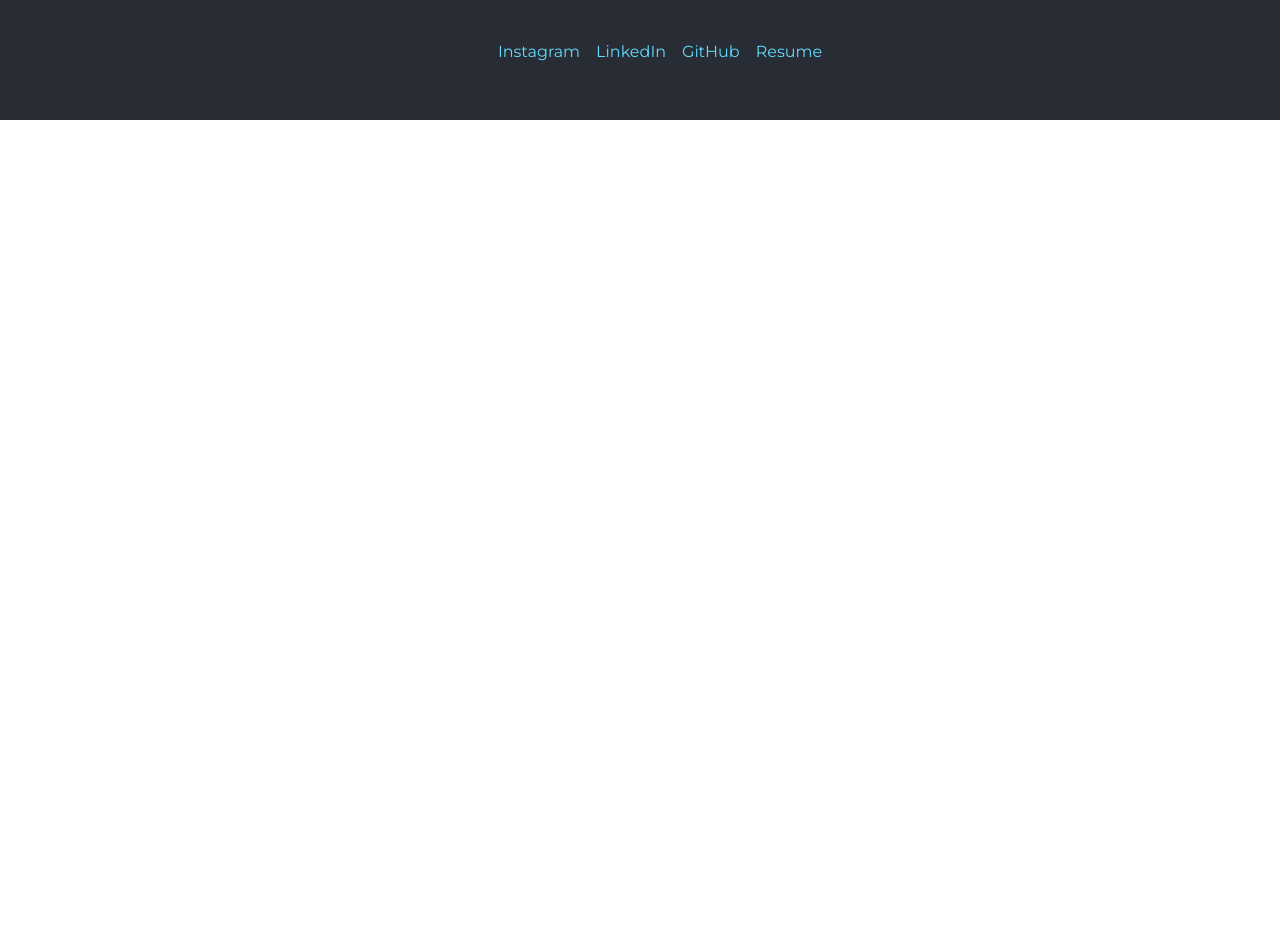
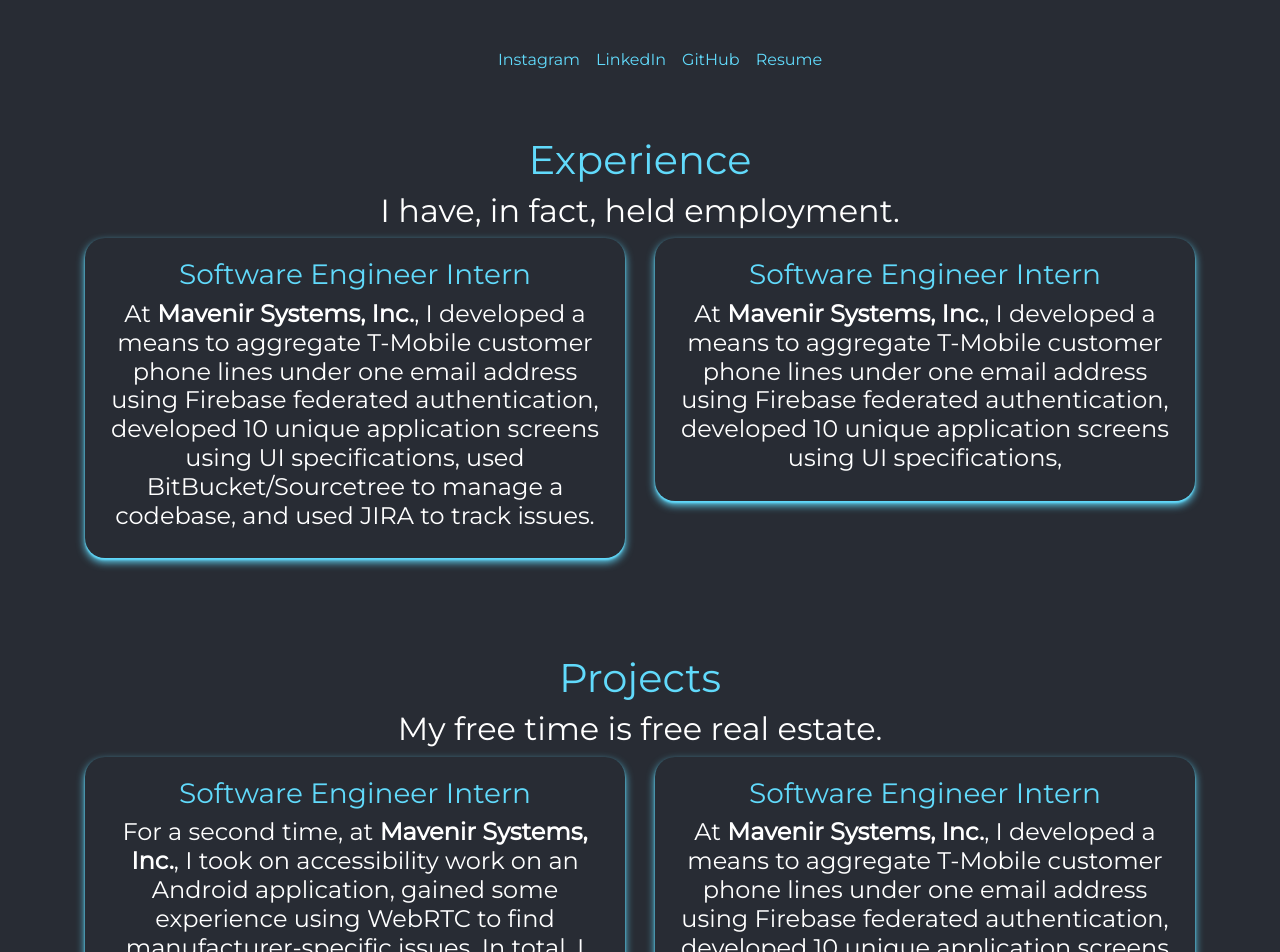
Before and after one commit to vivkpatl/portfolio, a React (Create React App) app: page / in a window 1280 px wide. Shown: the part 680-1632 px from the top of the page. Before the commit the page ends 800 px from the top, so only its background shows below. Built offline with nearby package versions, Linux system fonts and the light colour scheme.

Commit message:
Finish Framework
Now to populate the cards with appropriate info and links and stuff

```diff
--- a/src/App.js
+++ b/src/App.js
@@ -4,7 +4,8 @@ import './App.scss';
 
 //Components that I somehow wrote
 import Block from './Block';
-import Info from './Info'
+import Info from './Info';
+import Card from './Card';
 
 class App extends React.Component {
 
@@ -12,12 +13,75 @@ class App extends React.Component {
     return (
       <div className="App">
         <div className="Top">
-          <Block title="Vivek P. Patel" description="Developer - Student - Point Guard">
+          <Block title="Vivek P. Patel" description="Developer - Student - Point Guard" header={true} />
+
+          <Info />
+        </div>
+
+        <div className="container">
+
+          <Block title="Experience" description="I have, in fact, held employment.">
+
+            <div className="row">
+
+              <div className="col-sm mb-3">
+
+                <Card title="Software Engineer Intern">
+                  At <strong>Mavenir Systems, Inc.</strong>, I developed a means to aggregate T-Mobile customer
+                  phone lines under one email address using Firebase federated authentication,
+                  developed 10 unique application screens using UI specifications,
+                  used BitBucket/Sourcetree to manage a codebase,
+                  and used JIRA to track issues.
+                </Card>
+
+              </div>
+
+              <div className="col-sm mb-3">
+
+                <Card title="Software Engineer Intern">
+                  At <strong>Mavenir Systems, Inc.</strong>, I developed a means to aggregate T-Mobile customer
+                  phone lines under one email address using Firebase federated authentication,
+                  developed 10 unique application screens using UI specifications,
+                </Card>
+
+              </div>
+
+            </div>
+
           </Block>
 
-          <Info>
-          </Info>
         </div>
+
+        <div className="container">
+
+          <Block title="Projects" description="My free time is free real estate.">
+
+            <div className="row">
+
+              <div className="col-sm mb-3">
+
+                <Card title="Software Engineer Intern">
+                  For a second time, at <strong>Mavenir Systems, Inc.</strong>, I took on accessibility work on an Android application, gained some experience using WebRTC to find manufacturer-specific issues. In total, I saved my team around 20 hours of time.
+                </Card>
+
+              </div>
+
+              <div className="col-sm mb-3">
+
+                <Card title="Software Engineer Intern">
+                  At <strong>Mavenir Systems, Inc.</strong>, I developed a means to aggregate T-Mobile customer
+                  phone lines under one email address using Firebase federated authentication,
+                  developed 10 unique application screens using UI specifications,
+                </Card>
+
+              </div>
+
+            </div>
+
+          </Block>
+
+        </div>
+
       </div>
     );
   }
--- a/src/App.scss
+++ b/src/App.scss
@@ -1,32 +1,35 @@
 $blue: #61dafb;
-
+$gray: #282c34;
+$shadow: 0 2px 2px 0 $blue, 0 4px 8px 0 $blue;
 
 .App {
   text-align: center;
   background-color: #282c34;
+  padding: 1em;
+}
+
+h1, h3 {
+  color: $blue;
+}
+
+h2, h4 {
+  color: white;
 }
 
 .Top {
   height: 100vh;
   position: relative;
-
   h1 {
     font-size: 1em;
     color: $blue;
   }
-
-  h2 {
-    color: white;
-  }
 }
 
 .Info {
-  position: relative;
-  top: 75%;
-  transform: translateY(-75%);
-  align-content: center;
-
-
+  position: absolute;
+  bottom: 0;
+  width: 100%;
+  margin-bottom: 3em;
   color: $blue;
 
   ul {
@@ -49,10 +52,17 @@ $blue: #61dafb;
 }
 
 .Block-Content {
-
+  position: relative;
+  font-size: 5em;
+  display: flex;
+  flex-direction: column;
+  align-items: center;
+  justify-content: center;
+  color: #61dafb;
+  margin-bottom: 1em;
 }
 
-.Block {
+.Block-Header {
   position: relative;
   transform: translateY(-50%);
   top: 50%;
@@ -65,7 +75,12 @@ $blue: #61dafb;
 }
 
 .Card {
-
+  border-radius: .25em;
+  padding: .25em;
+  cursor: pointer;
+  border: none;
+  background: $gray;
+  box-shadow: $shadow;
 }
 
 .Name-animation {
--- a/src/Block.js
+++ b/src/Block.js
@@ -4,7 +4,7 @@ class Block extends Component {
 
   render() {
     return(
-      <div className="Block">
+      <div className={ (this.props.header) ? "Block-Header" : "Block-Content" }>
         <div>
           <h1>
             {this.props.title}
--- /dev/null
+++ b/src/Card.js
@@ -0,0 +1,20 @@
+import React from 'react';
+
+class Card extends React.Component {
+
+    render() {
+        return(
+            <div className="Card">
+                <h3>
+                    {this.props.title}
+                </h3>
+                <h4>
+                    {this.props.children}
+                </h4>
+            </div>
+        );
+    }
+
+}
+
+export default Card;
--- a/src/Info.js
+++ b/src/Info.js
@@ -25,7 +25,4 @@ class Info extends Component {
 
 }
 
-
-
-
 export default Info;
```
Also changed, not shown: 1 other file (tests, documents, lock files or other folders).
